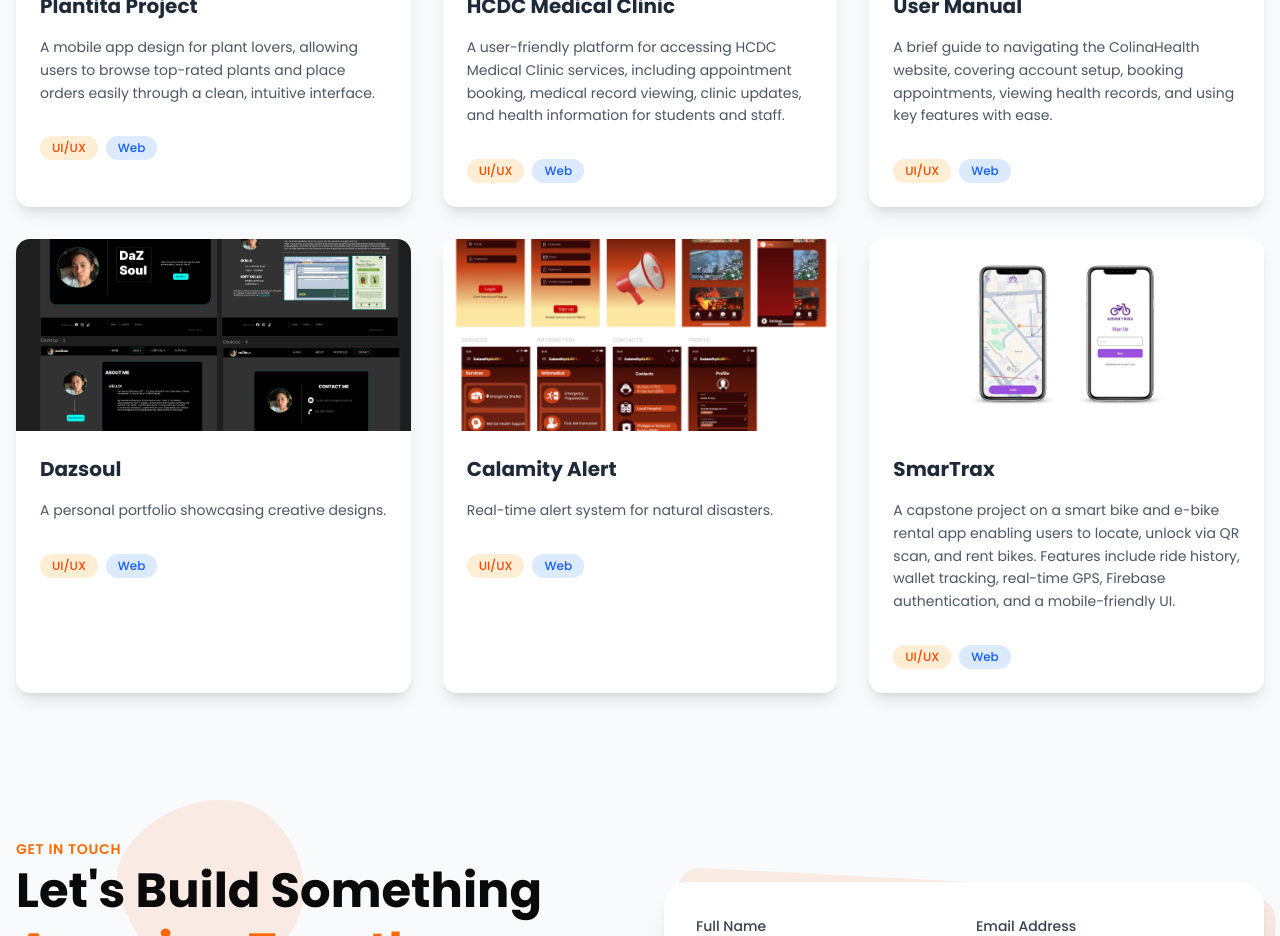
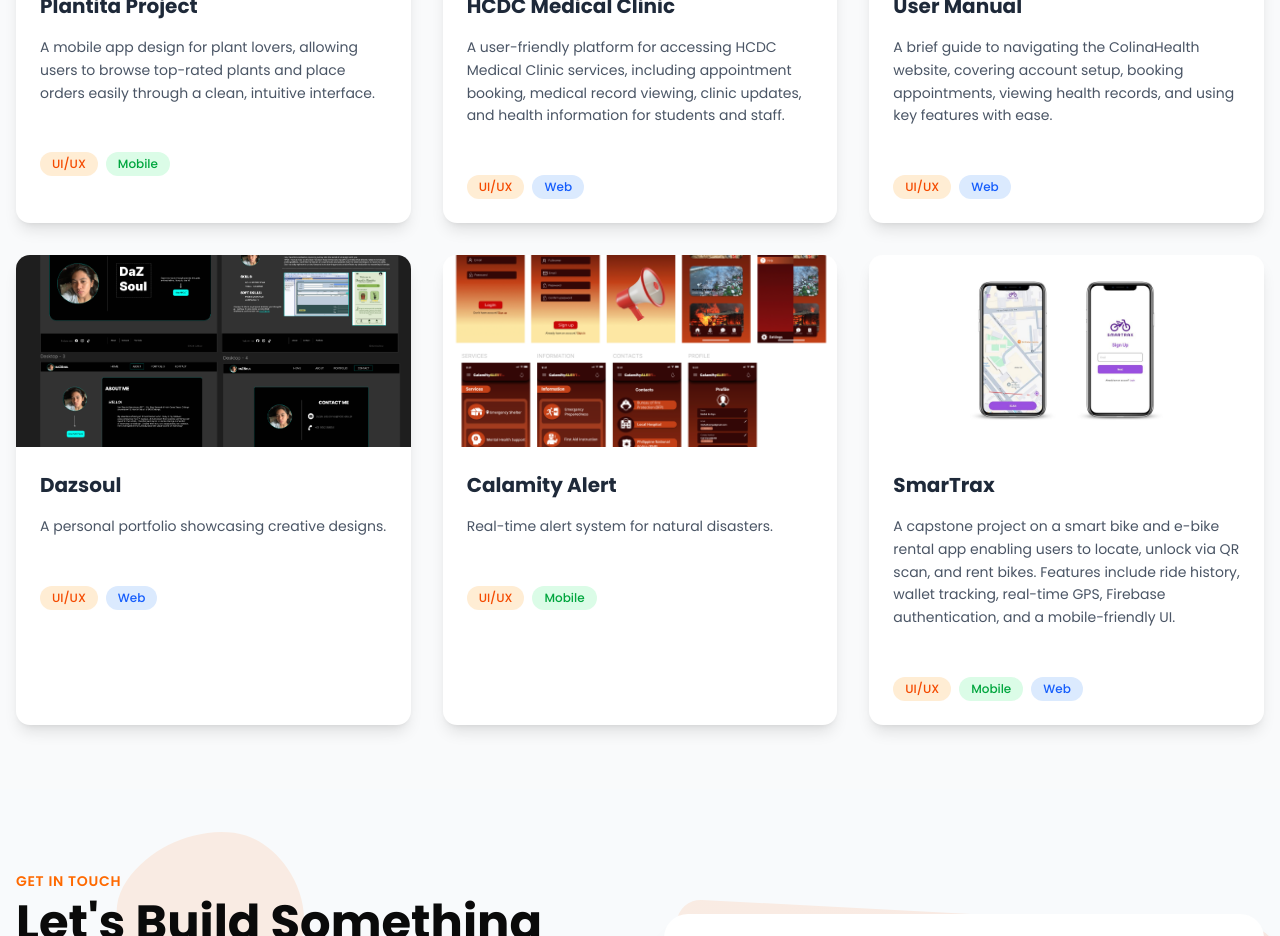
Before and after one commit to CleevePhilip/dazzle, a Next.js app in the folder client/: page / in a window 1280 px wide. Shown: the part 3060-3996 px from the top of the page. Built offline with nearby package versions, Linux system fonts and the light colour scheme.

Commit message:
individual tags

```diff
--- a/client/src/app/page.tsx
+++ b/client/src/app/page.tsx
@@ -114,36 +114,43 @@ const Home = () => {
       image: "/dazzle_plantita_project.png",
       description:
         "A mobile app design for plant lovers, allowing users to browse top-rated plants and place orders easily through a clean, intuitive interface.",
+      tags: ["UI/UX", "Mobile"],
     },
     {
       title: "HCDC Medical Clinic",
       image: "/hcdc_med_project.png",
       description:
         "A user-friendly platform for accessing HCDC Medical Clinic services, including appointment booking, medical record viewing, clinic updates, and health information for students and staff.",
+      tags: ["UI/UX", "Web"],
     },
     {
       title: "User Manual",
       image: "/usermanual_project.png",
       description:
         "A brief guide to navigating the ColinaHealth website, covering account setup, booking appointments, viewing health records, and using key features with ease.",
+      tags: ["UI/UX", "Web"],
     },
     {
       title: "Dazsoul",
       image: "/dazsoul_project.png",
       description: "A personal portfolio showcasing creative designs.",
+      tags: ["UI/UX", "Web"],
     },
     {
       title: "Calamity Alert",
       image: "/calamity_alert_project.png",
       description: "Real-time alert system for natural disasters.",
+      tags: ["UI/UX", "Mobile"],
     },
     {
       title: "SmarTrax",
       image: "/SmarTrax.jpg",
       description:
         "A capstone project on a smart bike and e-bike rental app enabling users to locate, unlock via QR scan, and rent bikes. Features include ride history, wallet tracking, real-time GPS, Firebase authentication, and a mobile-friendly UI.",
+      tags: ["UI/UX", "Mobile", "Web"],
     },
   ];
+
 
   const certificates = [
     "/COA.jpg",
@@ -705,14 +712,25 @@ const Home = () => {
                     {project.description}
                   </p>
                   <div className="pt-4 flex items-center justify-between">
-                    <div className="flex gap-2">
-                      <span className="px-3 py-1 text-xs font-medium bg-orange-100 text-orange-600 rounded-full">
-                        UI/UX
-                      </span>
-                      <span className="px-3 py-1 text-xs font-medium bg-blue-100 text-blue-600 rounded-full">
-                        Web
-                      </span>
-                    </div>
+                  <div className="pt-4 flex items-center justify-between">
+  <div className="flex gap-2 flex-wrap">
+    {project.tags.map((tag, i) => (
+      <span
+        key={i}
+        className={`px-3 py-1 text-xs font-medium rounded-full ${
+          tag === "UI/UX"
+            ? "bg-orange-100 text-orange-600"
+            : tag === "Mobile"
+            ? "bg-green-100 text-green-600"
+            : "bg-blue-100 text-blue-600"
+        }`}
+      >
+        {tag}
+      </span>
+    ))}
+  </div>
+</div>
+
                   </div>
                 </div>
               </motion.div>
```
